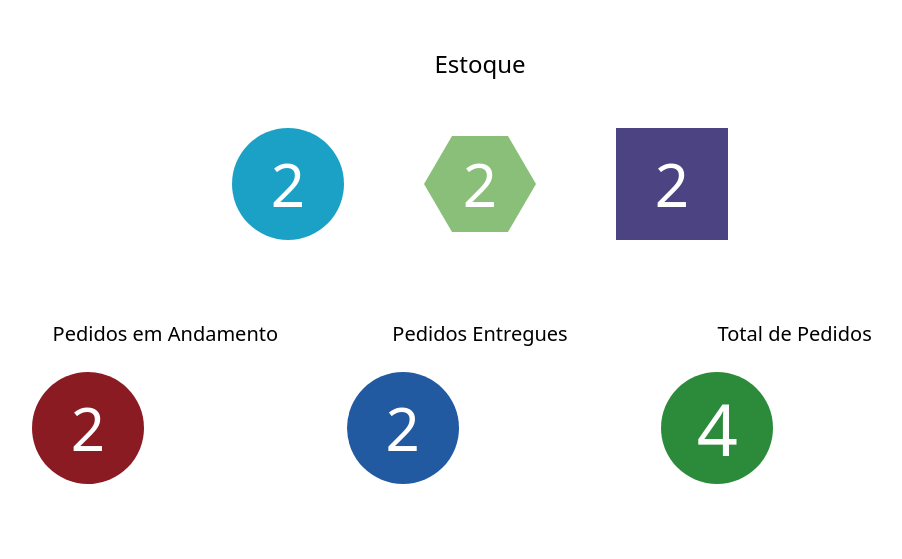
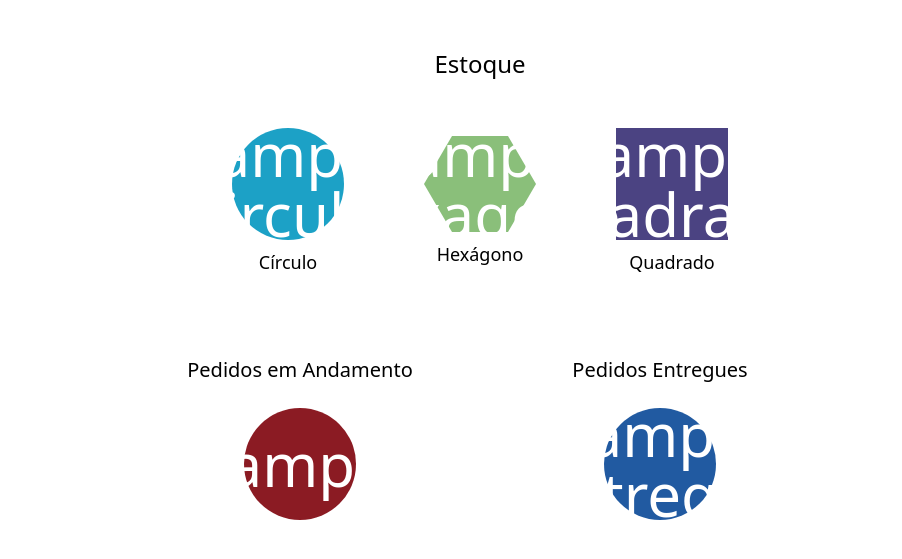
Before and after one commit to maxykoin/Projeto-Integrador-IV, a Django app: template dashboard/templates/home.html in a window 1280 px wide. Shown: the part 62-621 px from the top of the page, without its empty margins (160-1062 px from the left). Run offline with Django 3.2, Linux system fonts and the light colour scheme; the template is opened without the code that fills it: most values are stand-ins (such as "Sample title", 1, 10 or a date in 2020); some libraries are stand-ins or nearby versions.

Commit message:
0306 - Home dinâmico, atualizando conforme banco

```diff
--- a/dashboard/models.py
+++ b/dashboard/models.py
@@ -10,7 +10,8 @@ class Peca(models.Model):
 
 # Modelo para Estoque
 class Estoque(models.Model):
-    tipo = models.CharField(max_length=50)  # Ex: 'círculo', 'hexágono', 'quadrado'
+    id = models.IntegerField(primary_key=True)  # Só se quiser controlar!
+    tipo = models.CharField(max_length=50)
     qtd = models.IntegerField()
 
 
--- a/dashboard/static/script.js
+++ b/dashboard/static/script.js
@@ -84,6 +84,15 @@ document.addEventListener('DOMContentLoaded', () => {
             const data = await response.json();
             alert(`✅ Pedido enviado com sucesso! ID: ${data.pedido_id}`);
 
+            // ✅ Atualizar o contador se o status for "em andamento"
+            if (data.status === 'em_andamento') {
+                const andamentoSpan = document.getElementById('pedidosAndamento');
+                if (andamentoSpan) {
+                    const currentCount = parseInt(andamentoSpan.textContent, 10);
+                    andamentoSpan.textContent = currentCount + 1;
+                }
+            }
+
         } catch (error) {
             alert(`❌ Erro ao enviar o pedido: ${error.message || 'Um erro desconhecido ocorreu.'}`);
         }
--- a/dashboard/templates/home.html
+++ b/dashboard/templates/home.html
@@ -27,57 +27,54 @@
     <h2 class="text-center text-2xl mb-12">Estoque</h2>
 
     <!-- Top row with 3 shapes and numbers -->
-    <div class="flex justify-center items-center gap-20 mb-20">
+    <div class="flex justify-center items-center gap-20 mb-20 text-center">
       <!-- Circle blue -->
-      <div class="flex flex-col items-center">
+      <div class="flex flex-col items-center justify-center">
         <div class="flex justify-center items-center w-28 h-28 rounded-full bg-[#1CA1C6]">
-          <span class="text-white text-6xl font-light leading-none">2</span>
+          <span id="circulo" class="text-white text-6xl font-light leading-none">{{ circulo }}</span>
         </div>
+        <p class="mt-2 text-lg">Círculo</p>
       </div>
 
       <!-- Hexagon green -->
-      <div class="relative w-28 h-[96px] flex justify-center items-center">
-        <svg width="112" height="96" viewBox="0 0 112 96" fill="none" xmlns="http://www.w3.org/2000/svg" class="absolute top-0 left-0">
-          <polygon points="28 0 84 0 112 48 84 96 28 96 0 48" fill="#8ABF7A"/>
-        </svg>
-        <span class="text-white text-6xl font-light leading-none z-10">2</span>
+      <div class="flex flex-col items-center justify-center relative">
+        <div class="relative w-28 h-[96px] flex justify-center items-center">
+          <svg width="112" height="96" viewBox="0 0 112 96" fill="none" xmlns="http://www.w3.org/2000/svg" class="absolute top-0 left-0">
+            <polygon points="28 0 84 0 112 48 84 96 28 96 0 48" fill="#8ABF7A"/>
+          </svg>
+          <span id="hexagono" class="text-white text-6xl font-light leading-none z-10">{{ hexagono }}</span>
+        </div>
+        <p class="mt-2 text-lg">Hexágono</p>
       </div>
 
-
       <!-- Square purple -->
-      <div class="flex flex-col items-center">
+      <div class="flex flex-col items-center justify-center">
         <div class="flex justify-center items-center w-28 h-28 bg-[#4B4382]">
-          <span class="text-white text-6xl font-light leading-none">2</span>
+          <span id="quadrado" class="text-white text-6xl font-light leading-none">{{ quadrado }}</span>
         </div>
+        <p class="mt-2 text-lg">Quadrado</p>
       </div>
     </div>
 
     <!-- Bottom row with labels and circles with numbers -->
-    <div class="grid grid-cols-3 text-center gap-12 max-w-4xl mx-auto">
+    <div class="grid grid-cols-2 md:grid-cols-2 gap-12 max-w-2xl mx-auto text-center">
       <!-- Pedidos em Andamento -->
-      <div>
+      <div class="flex flex-col items-center justify-center">
         <p class="mb-6 text-xl">Pedidos em Andamento</p>
         <div class="flex justify-center items-center w-28 h-28 rounded-full bg-[#8B1B23]">
-          <span class="text-white text-6xl font-light leading-none">2</span>
+          <span id="pedidosAndamento" class="text-white text-6xl font-light leading-none">{{ em_andamento }}</span>
         </div>
       </div>
 
       <!-- Pedidos Entregues -->
-      <div>
+      <div class="flex flex-col items-center justify-center">
         <p class="mb-6 text-xl">Pedidos Entregues</p>
         <div class="flex justify-center items-center w-28 h-28 rounded-full bg-[#215AA1]">
-          <span class="text-white text-6xl font-light leading-none">2</span>
-        </div>
-      </div>
-
-      <!-- Total de Pedidos -->
-      <div>
-        <p class="mb-6 text-xl">Total de Pedidos</p>
-        <div class="flex justify-center items-center w-28 h-28 rounded-full bg-[#2B8B3A]">
-          <span class="text-white text-7xl font-light leading-none">4</span>
+          <span id="pedidosEntregues" class="text-white text-6xl font-light leading-none">{{ entregue }}</span>
         </div>
       </div>
     </div>
   </main>
+  <script src="{% static 'script.js' %}"></script>
 </body>
 </html>
```
Also changed, not shown: dashboard/views.py (+17 -2 lines).
